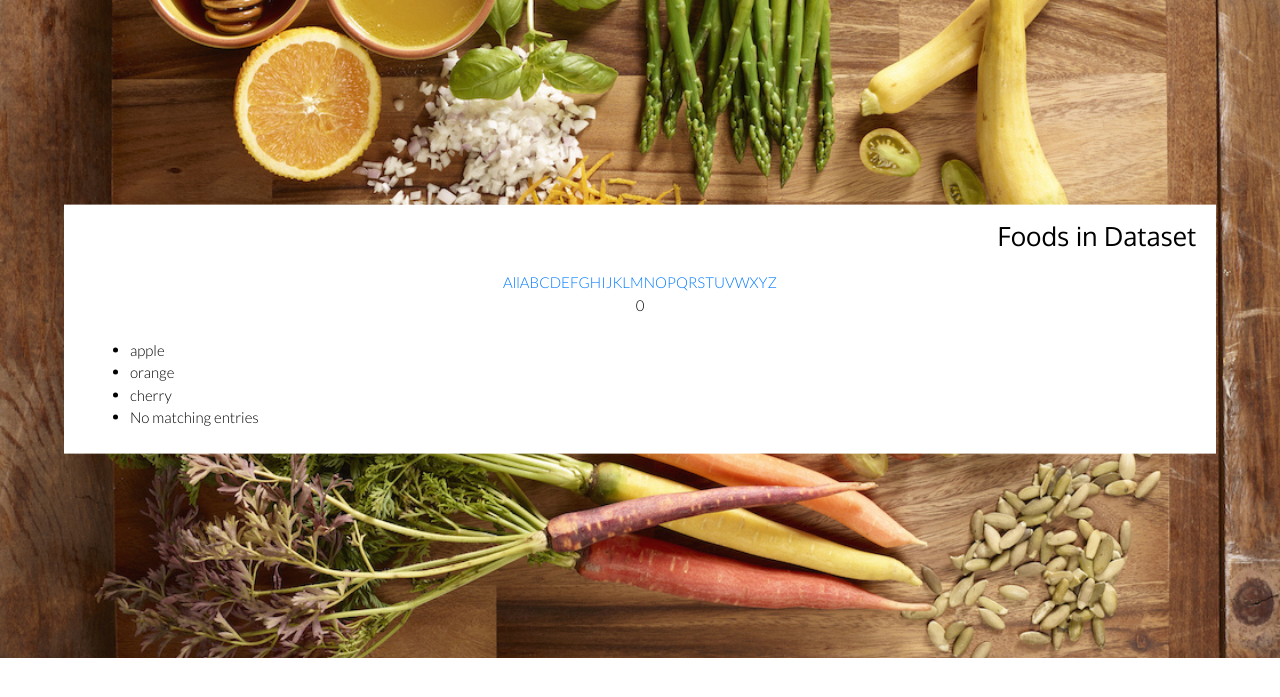
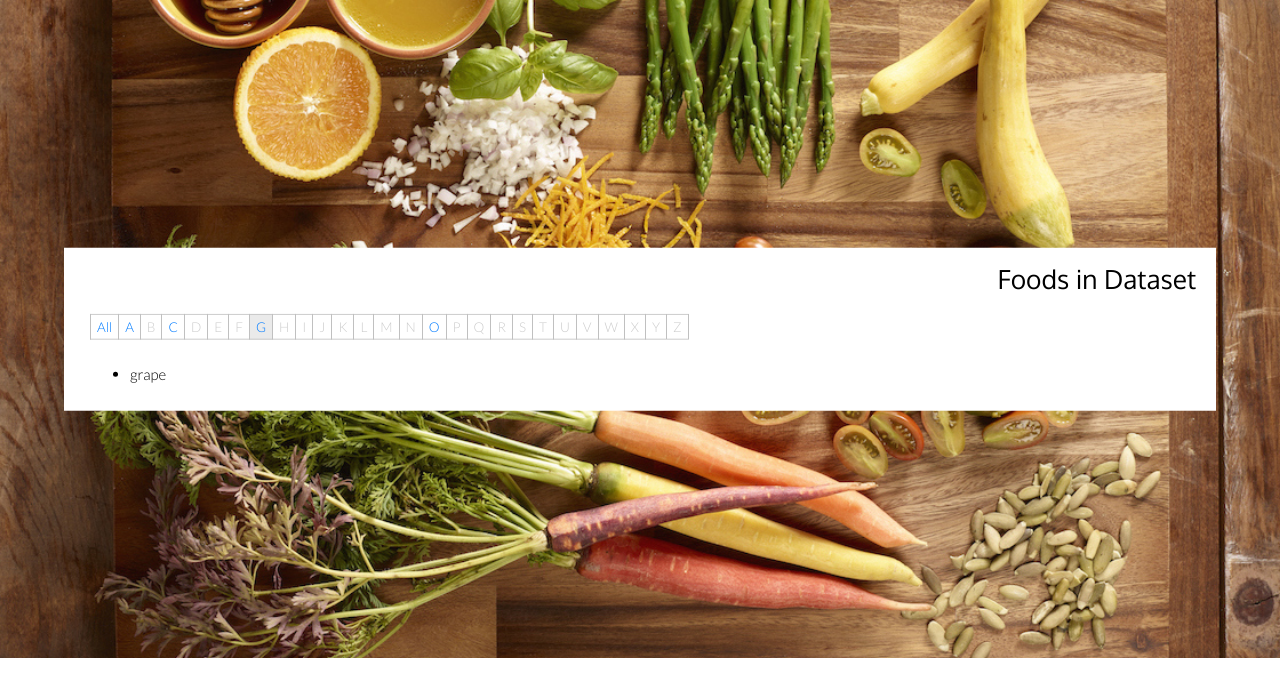
Before and after one commit to danielleung27/GrubSub, a Django app: page /directory/ in a window 1280 px wide. Shown: the part 62-759 px from the top of the page. Run offline with Django 3.2, Linux system fonts and the light colour scheme; some libraries are stand-ins or nearby versions.

Commit message:
edit style and directory

```diff
--- a/polls/static/polls/style.css
+++ b/polls/static/polls/style.css
@@ -121,3 +121,59 @@
 	font-size: 15;
     font-family: "Lato", sans-serif;
 }
+
+.listNav,
+.ln-letters {
+  overflow: hidden;
+}
+
+.listNavHide {
+  position: absolute;
+  overflow: hidden;
+  clip: rect(0 0 0 0);
+  height: 1px;
+  width: 1px;
+  margin: -1px;
+  padding: 0;
+  border: 0;
+}
+
+.letterCountShow {
+  display: block;
+}
+
+.ln-letters a {
+  border: 1px solid silver;
+  border-right: none;
+  display: block;
+  float: left;
+  font-size: .9em;
+  padding: 2px 6px;
+  text-decoration: none;
+}
+
+.ln-letters .ln-last {
+  border-right: 1px solid silver;
+}
+
+.ln-letters a:hover,
+.ln-letters .ln-selected {
+  background-color: #eaeaea;
+}
+
+.ln-letters .ln-disabled {
+  color: #ccc;
+}
+
+.ln-letter-count {
+  color: #336699;
+  font-size: .8em;
+  left: 0;
+  line-height: 1.35;
+  position: absolute;
+  text-align: center;
+  top: 0;
+  width: 20px;
+}
+
+/*# sourceMappingURL=listnav.css.map */
--- a/polls/templates/polls/directory.html
+++ b/polls/templates/polls/directory.html
@@ -48,6 +48,7 @@
               <li>apple</li>
               <li>orange</li>
               <li>cherry</li>
+              <li>grape</li>
             </ul>
           </div>
         </div>
@@ -64,7 +65,7 @@
 <script type="text/javascript">
   $(function() {
     $('#myList').listnav({
-      initLetter: 'c',
+      initLetter: 'g',
       includeNums: false
     });
   });
```
